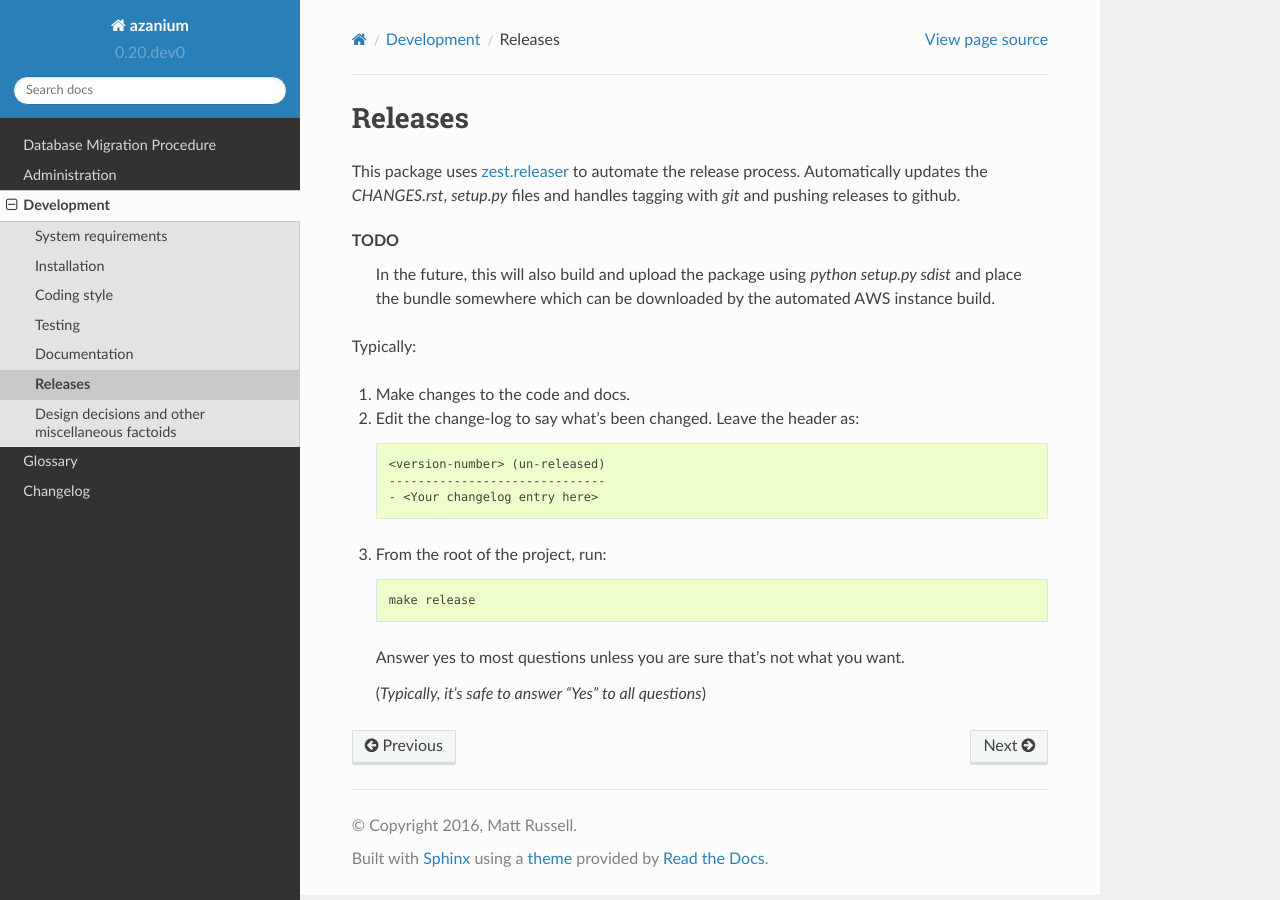
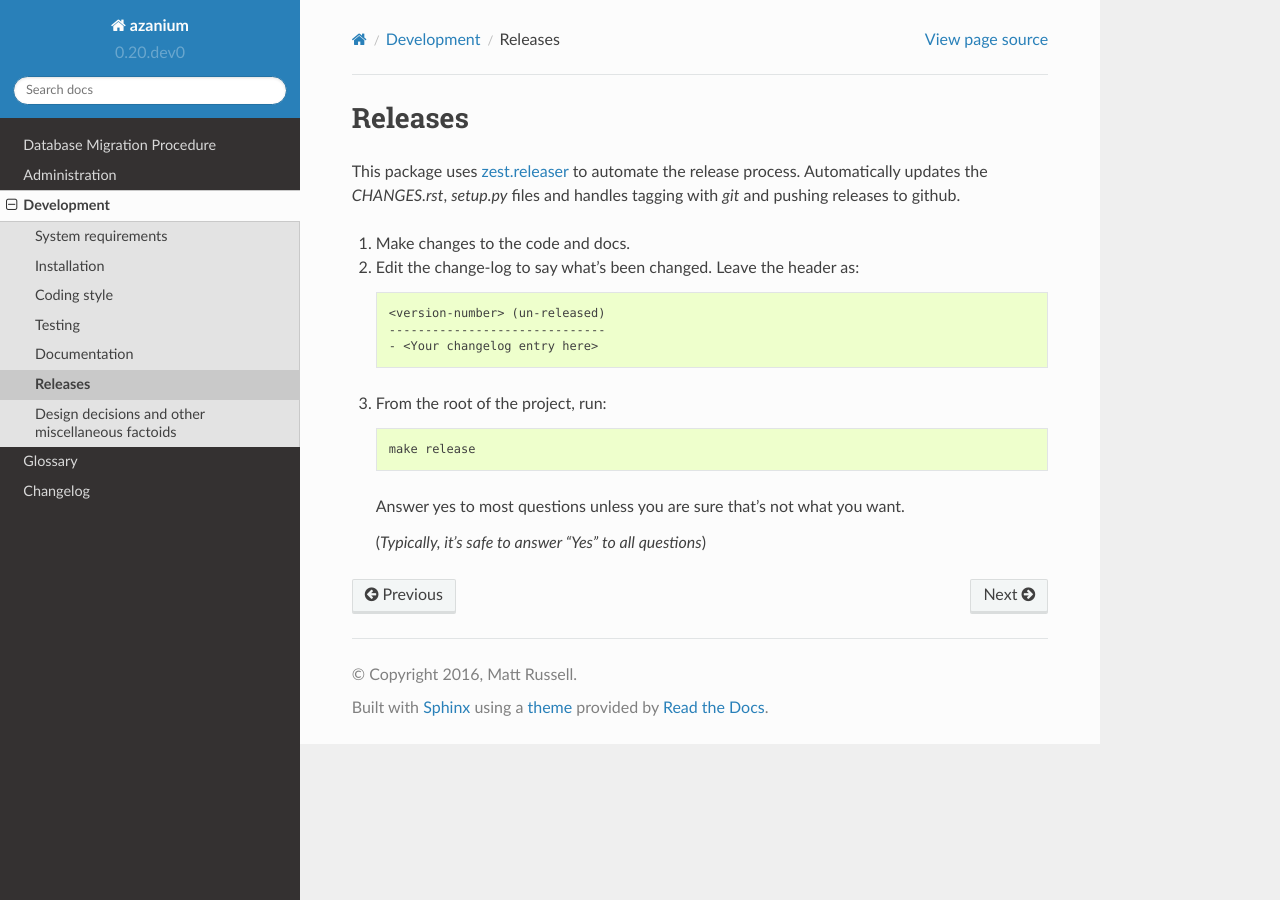
Before and after one commit to WormBase/db-migration, a Sphinx documentation site: the page built from docs/source/dev/releases.rst, in a window 1280 px wide. Built offline with Sphinx 7.4.7 and the Read the Docs theme 2.0.0, drawn with Linux system fonts in a browser that asks for light colours.

Commit message:
Remove obsolete comments.

```diff
--- a/docs/source/dev/releases.rst
+++ b/docs/source/dev/releases.rst
@@ -4,13 +4,6 @@ Releases
 This package uses `zest.releaser`_ to automate the release process.
 Automatically updates the `CHANGES.rst`, `setup.py` files and handles
 tagging with `git` and pushing releases to github.
-
-TODO
-   In the future, this will also build and upload the package
-   using `python setup.py sdist` and place the bundle somewhere
-   which can be downloaded by the automated AWS instance build.
-
-Typically:
 
 1. Make changes to the code and docs.
 2. Edit the change-log to say what's been changed.
```
